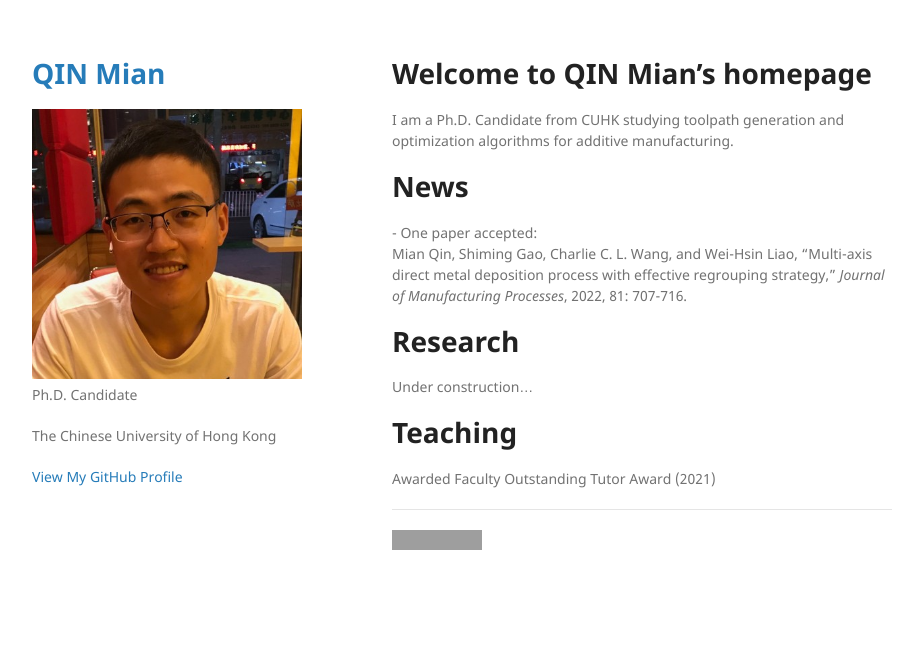
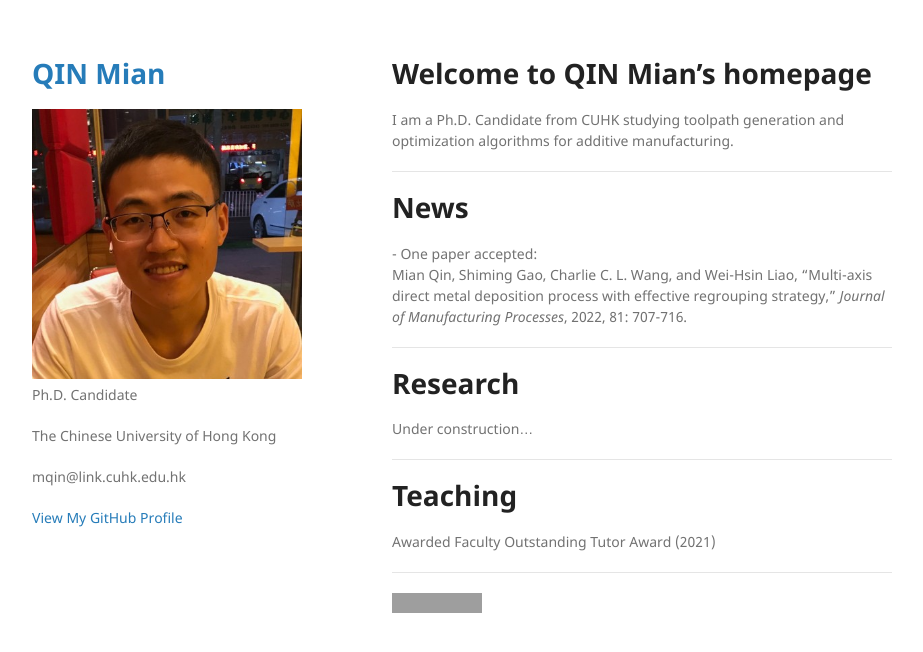
Before and after one commit to mqincuhk/mqincuhk.github.io, a Jekyll site: the page built from index.md, in a window 1280 px wide. Shown: the top 652 px of the page, without its empty margins (178-1101 px from the left). Built offline with Jekyll 4.4.1, drawn with Linux system fonts in a browser that asks for light colours; our own code applies the rules of GitHub Pages for plain Markdown files; grey boxes are pictures that could not be loaded.

Commit message:
update index

```diff
--- a/_config.yml
+++ b/_config.yml
@@ -4,5 +4,4 @@ description: Ph.D. Candidate
 affiliation: The Chinese University of Hong Kong
 email: mqin@link.cuhk.edu.hk
 show_downloads: False
-google_analytics:
 theme: jekyll-theme-minimal
--- a/_layouts/default.html
+++ b/_layouts/default.html
@@ -19,11 +19,12 @@
 
         {% if site.logo %}
           <img src="{{site.logo | relative_url}}" alt="Logo" />
-          <br>
         {% endif %}
 
+        <br>
         <p>{{ site.description | default: site.github.project_tagline }}</p>
         <p>{{ site.affiliation | default: site.github.project_tagline }}</p>
+        <p>{{ site.email | default: site.github.project_tagline }}</p>
 
         {% if site.github.is_project_page %}
         <p class="view"><a href="{{ site.github.repository_url }}">View the Project on GitHub <small>{{ site.github.repository_nwo }}</small></a></p>
--- a/index.md
+++ b/index.md
@@ -6,17 +6,17 @@ layout: default
 
 I am a Ph.D. Candidate from CUHK studying toolpath generation and optimization algorithms for additive manufacturing.
 
-
+---
 # **News**
 \- One paper accepted:
 Mian Qin, Shiming Gao, Charlie C. L. Wang, and Wei-Hsin Liao, "Multi-axis direct metal deposition process with effective regrouping strategy," *Journal of Manufacturing Processes*, 2022, 81: 707-716.
 
 
-
+---
 # **Research**
 Under construction...
 
-
+---
 # **Teaching**
 Awarded Faculty Outstanding Tutor Award (2021)
 
```
